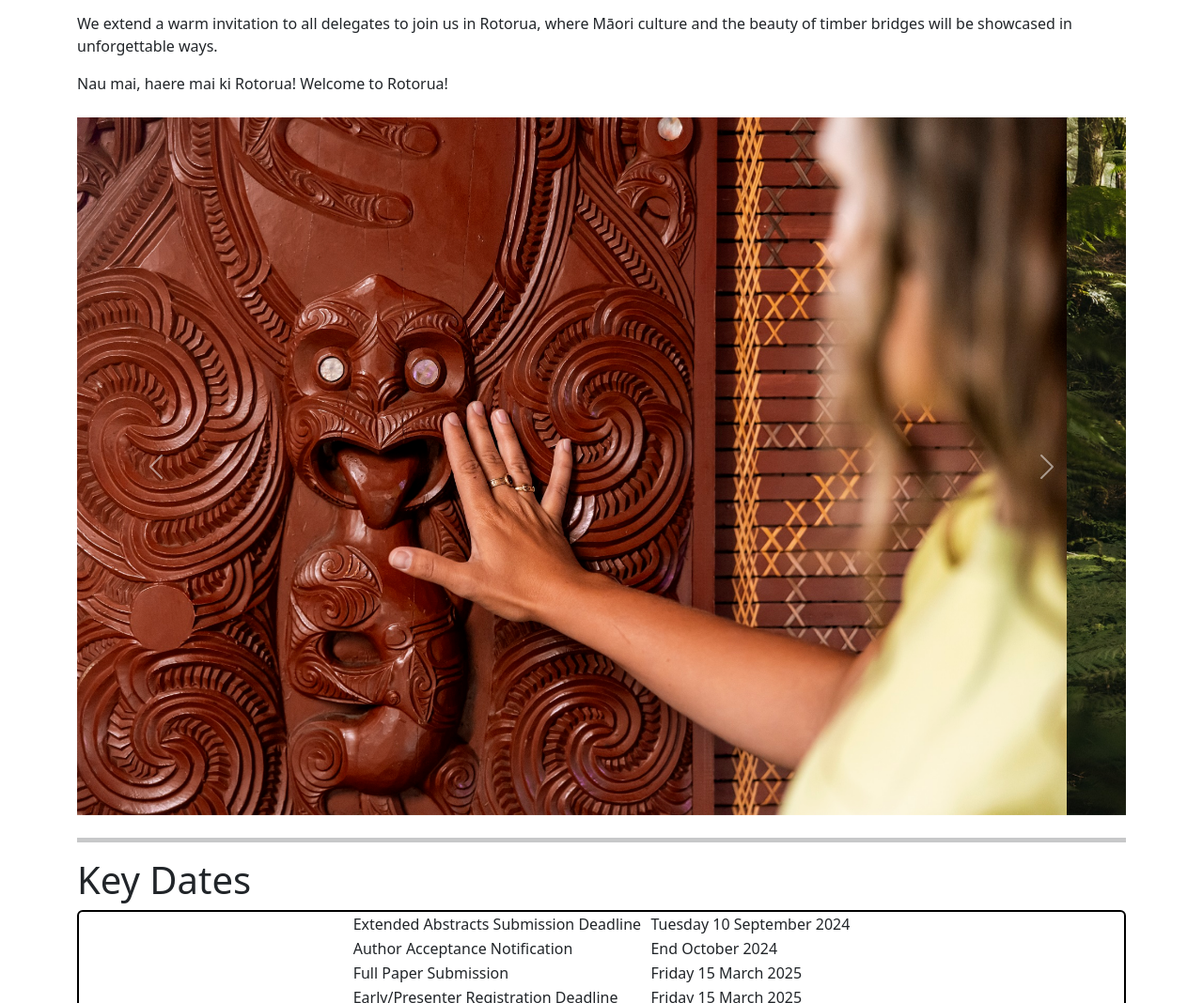
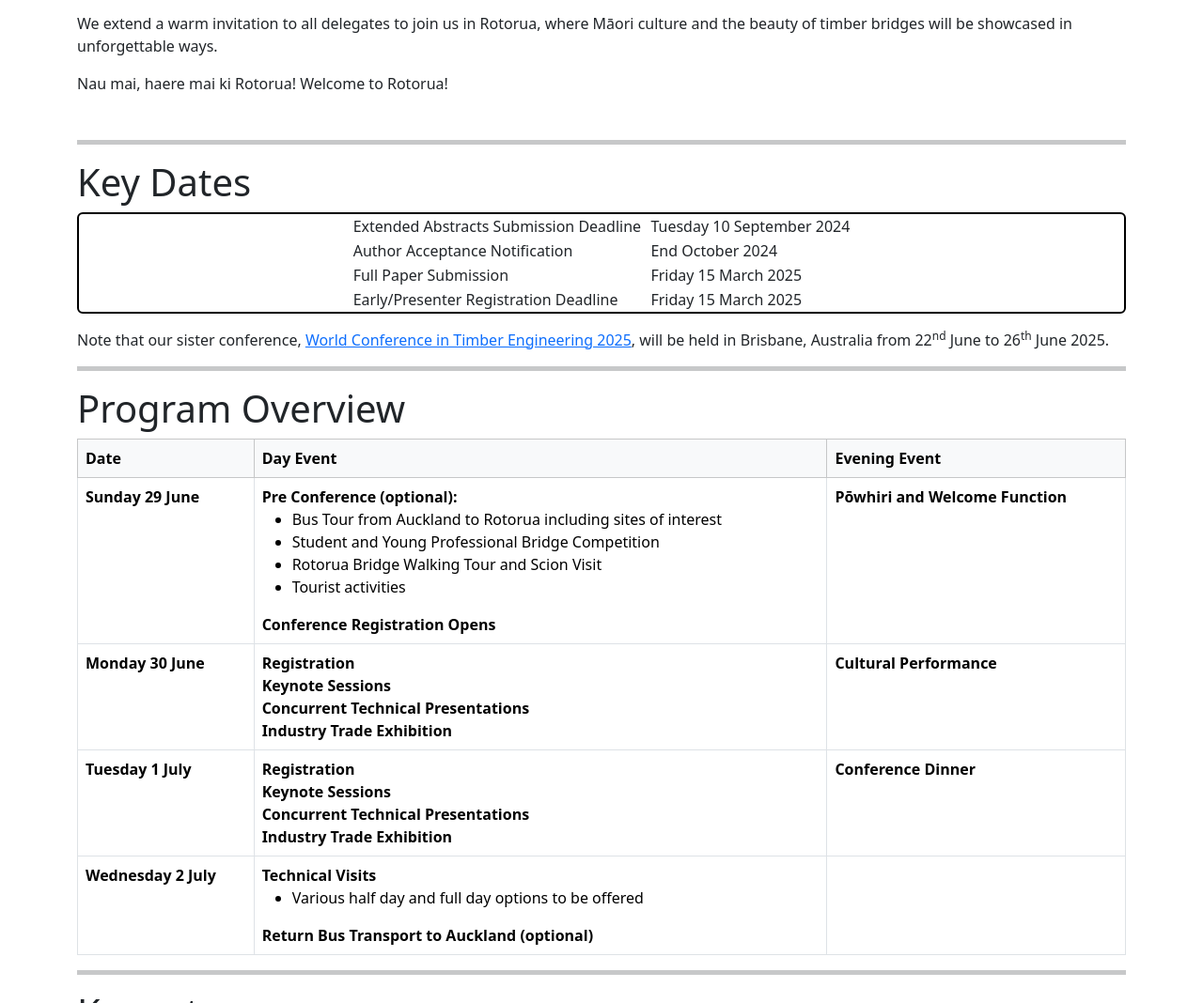
Before and after one commit to ictb-conference/website, a plain HTML site: page 2025/index.html in a window 1280 px wide. Shown: the part 1024-2092 px from the top of the page at 94% size. Drawn offline with nearby package versions, Linux system fonts and the light colour scheme.

Commit message:
Remove 01.jpg from index.html

```diff
--- a/2025/index.html
+++ b/2025/index.html
@@ -81,9 +81,6 @@
    <div id="loc_images" class="container mt-4 mb-4">
       <div id="carouselExampleControls" class="carousel slide" data-bs-ride="carousel">
          <div class="carousel-inner">
-            <div class="carousel-item active">
-               <img class="bd-placeholder-img bd-placeholder-img-lg d-block w-100" src="images/01.jpg" alt="..." />
-            </div>
             <div class="carousel-item">
                <img class="bd-placeholder-img bd-placeholder-img-lg d-block w-100" src="images/03.jpg" alt="..." />
             </div>
```
